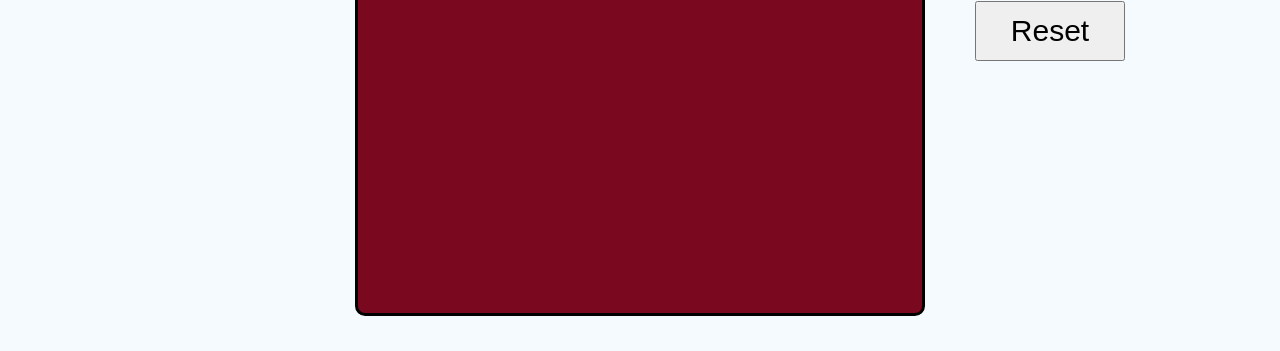
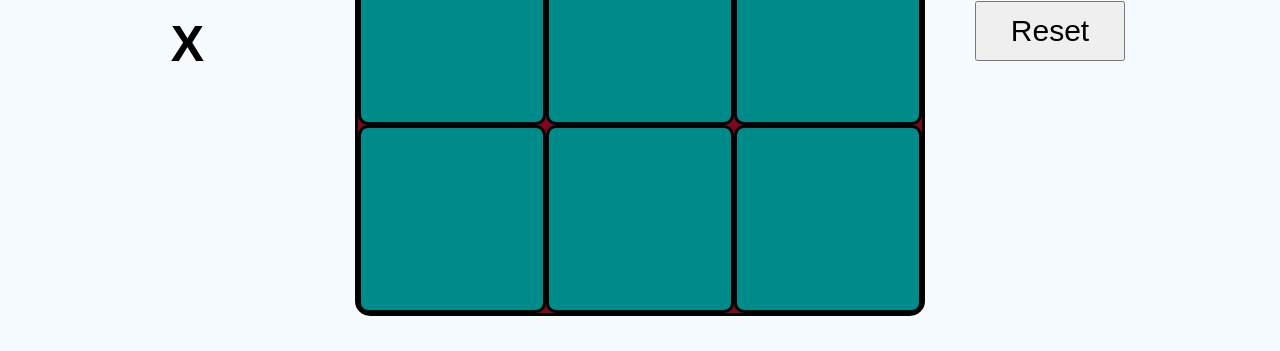
Before and after one commit to KRawl8/tic-tac-toe, a plain HTML site: page index.html in a window 1280 px wide. Shown: the part 449-800 px from the top of the page. Drawn offline with Linux system fonts and the light colour scheme.

Commit message:
Board updates when clicked on

```diff
--- a/index.html
+++ b/index.html
@@ -13,6 +13,12 @@
         <h1>Tic-Tac-Toe</h1>
     </div>
     <div class="main">
+        <div class="player-turn-area">
+            <div class="player-info">
+                <h2 class="player-turn">Player 1's Turn:</h2>
+                <h3 class="player-token">X</h3>
+            </div>
+        </div>
         <div class="gameboard"></div>
         <div class="button-area">
             <button>Reset</button>
--- a/script.js
+++ b/script.js
@@ -7,19 +7,48 @@ const Gameboard = (() => {
 
   const boardArea = document.querySelector(".gameboard");
 
-  board.forEach((square) => {});
+  board.forEach(() => {
+    const square = document.createElement("div");
+    square.addEventListener("click", (e) => {
+      if (e.currentTarget.textContent === "") {
+        Gameplay.changePlayer(e);
+      }
+    });
+    square.className = "square";
+    boardArea.appendChild(square);
+  });
 })();
 
-const newPlayer = (name, marker) => {
-  return { name, marker };
+const newPlayer = (name, token) => {
+  return { name, token };
 };
 
-const boardStyle = getComputedStyle(boardArea);
-const stringBoardSize = boardStyle.height;
-const boardSize = stringBoardSize.replace("px", "");
-const boardSectionSize = boardSize / 3;
-console.log(boardSectionSize);
+const Gameplay = (() => {
+  const playerOne = newPlayer("Player 1", "X");
+  const playerTwo = newPlayer("Player 2", "O");
 
-let boardSection = document.createElement("div");
-boardSection.style.height = boardSectionSize;
-boardSection.style.width = boardSectionSize;
+  let currentPlayerText = document.querySelector(".player-turn");
+  let currentPlayerToken = document.querySelector(".player-token");
+
+  let currentPlayer = playerOne;
+
+  let changePlayer = (e) => {
+    if (currentPlayer === playerOne) {
+      e.currentTarget.textContent = currentPlayer.token;
+      currentPlayer = playerTwo;
+      console.log(`${currentPlayer.name}'s Turn`);
+      currentPlayerText.textContent = `${currentPlayer.name}'s Turn`;
+      currentPlayerToken.textContent = currentPlayer.token;
+    } else if (currentPlayer === playerTwo) {
+      e.currentTarget.textContent = currentPlayer.token;
+      currentPlayer = playerOne;
+      console.log(`${currentPlayer.name}'s Turn`);
+      currentPlayerText.textContent = `${currentPlayer.name}'s Turn`;
+      currentPlayerToken.textContent = currentPlayer.token;
+    }
+  };
+
+  return {
+    changePlayer,
+  };
+})();
--- a/style.css
+++ b/style.css
@@ -31,14 +31,52 @@ h1 {
     align-items: center;
 }
 
+.player-turn-area {
+    height: 100%;
+    width: 100%;
+    grid-area: 1 / 1 / 1 / 2;
+    display: flex;
+    justify-content: center;
+    align-items: center;
+}
+
+.player-info {
+    padding: 20px;
+    margin-right: -20px;
+}
+
+h2 {
+    font-size: 40px;
+    text-align: center;
+    margin-top: -50px;
+}
+
+h3 {
+    font-size: 50px;
+    text-align: center;
+    margin-top: 30px;
+}
+
 .gameboard {
     background-color: rgb(122, 9, 32);
     height: 570px;
     width: 570px;
     grid-area: 1 / 2 / 1 / 3;
     border: 3px solid black;
+    border-radius: 15px;
+    display: grid;
+    grid-template-columns: 1fr 1fr 1fr;
+    grid-template-rows: 1fr 1fr 1fr;
+}
+
+.square {
+    background-color: darkcyan;
+    border: 3px solid black;
     border-radius: 10px;
+    font-size: 150px;
     display: flex;
+    justify-content: center;
+    align-items: center;
 }
 
 .button-area {
```
